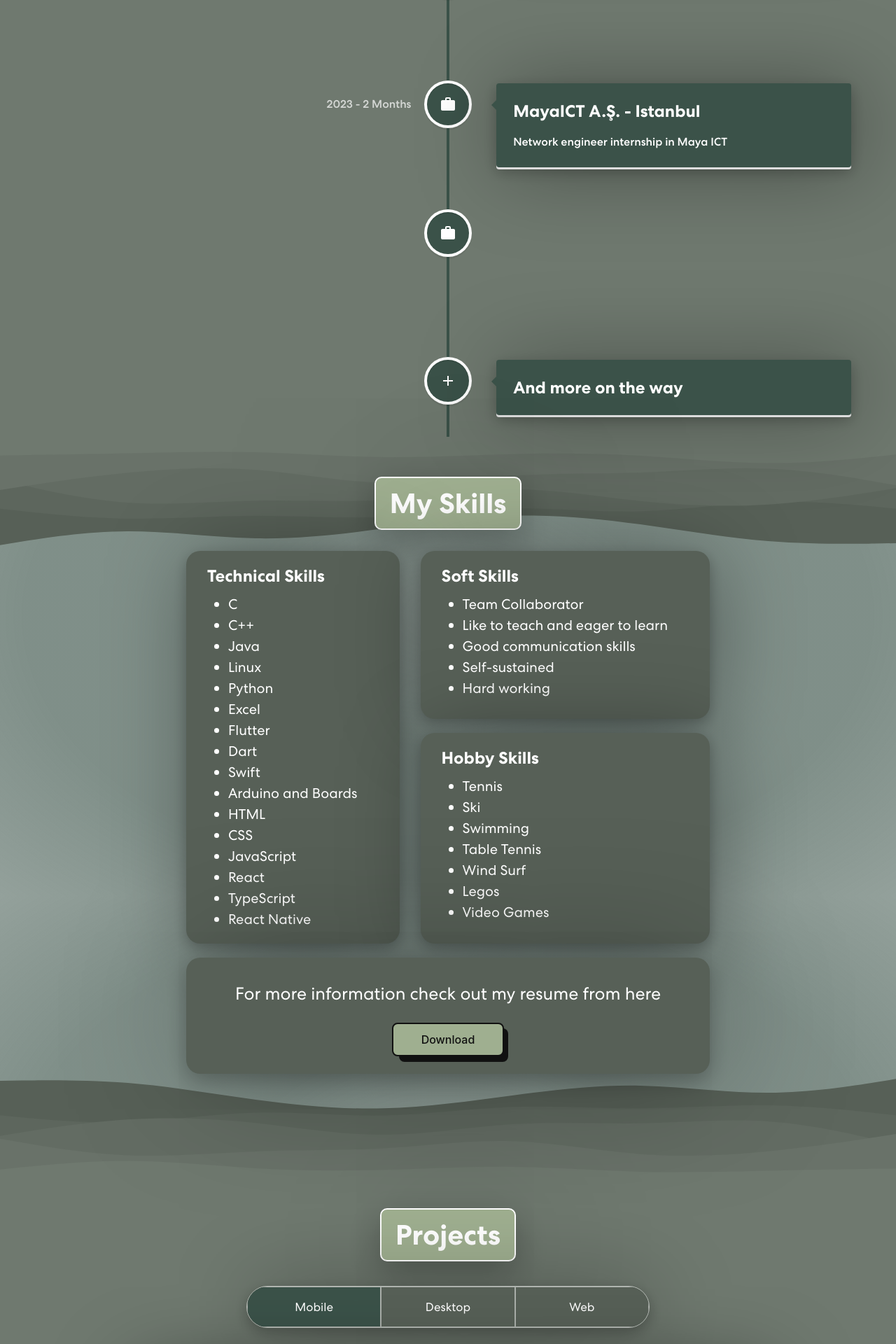
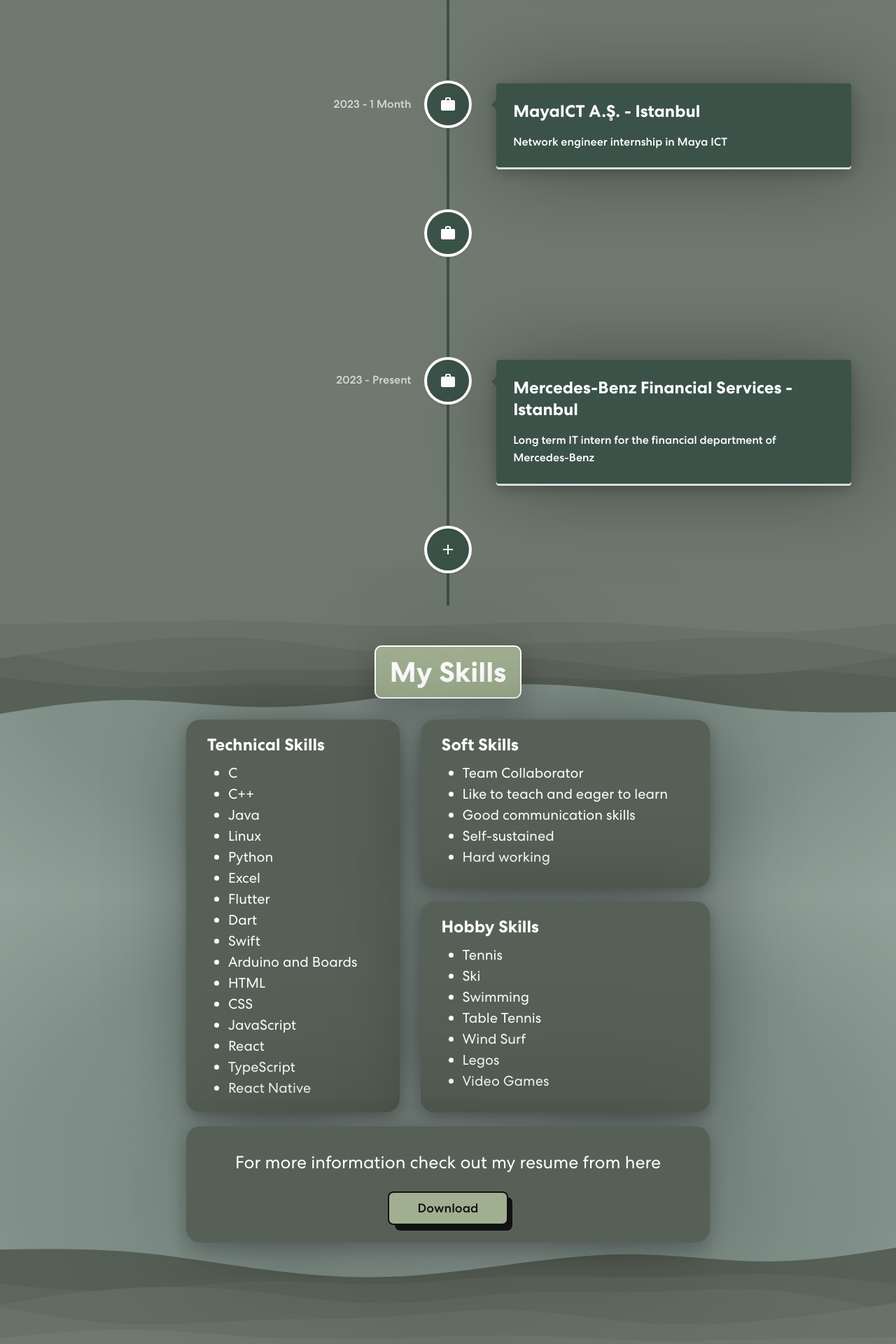
Before and after one commit to Mitimsin/Mitimsin.github.io, a React (Create React App) app: page / in a window 1280 px wide. Shown: the part 1920-3840 px from the top of the page at 70% size. Built offline with nearby package versions, Linux system fonts and the light colour scheme.

Commit message:
bug fixes

```diff
--- a/src/assets/TimelineObjects.json
+++ b/src/assets/TimelineObjects.json
@@ -32,12 +32,18 @@
   {
     "title": "MayaICT A.Ş. - Istanbul",
     "description": "Network engineer internship in Maya ICT",
-    "date": "2023 - 2 Months",
+    "date": "2023 - 1 Month",
     "type": "work"
   },
   {
     "title": "Confido A.Ş. - Istanbul",
     "description": "Front-end developer for Confido. React framework Web Design and Web app development",
+    "date": "2023 - 3 Months",
+    "type": "work"
+  },
+  {
+    "title": "Mercedes-Benz Financial Services - Istanbul",
+    "description": "Long term IT intern for the financial department of Mercedes-Benz",
     "date": "2023 - Present",
     "type": "work"
   }
--- a/src/styles/navbar.css
+++ b/src/styles/navbar.css
@@ -13,7 +13,7 @@
 }
 
 .navbar.scrolled {
-  padding: 0px 30px 0px 45px;
+  padding: 45px 30px 45px 45px;
   background-color: var(--primaryColor);
   box-shadow: 0 0 2em 0 rgba(0, 0, 0, 0.6);
 }
--- a/src/styles/skill.css
+++ b/src/styles/skill.css
@@ -110,8 +110,6 @@
   color: #111;
   cursor: pointer;
   display: flex;
-  font-family: Inter, sans-serif;
-  font-size: 16px;
   font-weight: 500;
   height: 48px;
   justify-content: center;
@@ -125,6 +123,9 @@
   -webkit-user-select: none;
   touch-action: manipulation;
   margin-top: 15px;
+
+  font-family: "Centra", sans-serif;
+  font-size: 18px;
 }
 
 .skill-cv-button:after {
```
Also changed, not shown: 1 other file (tests, documents, lock files or other folders).
